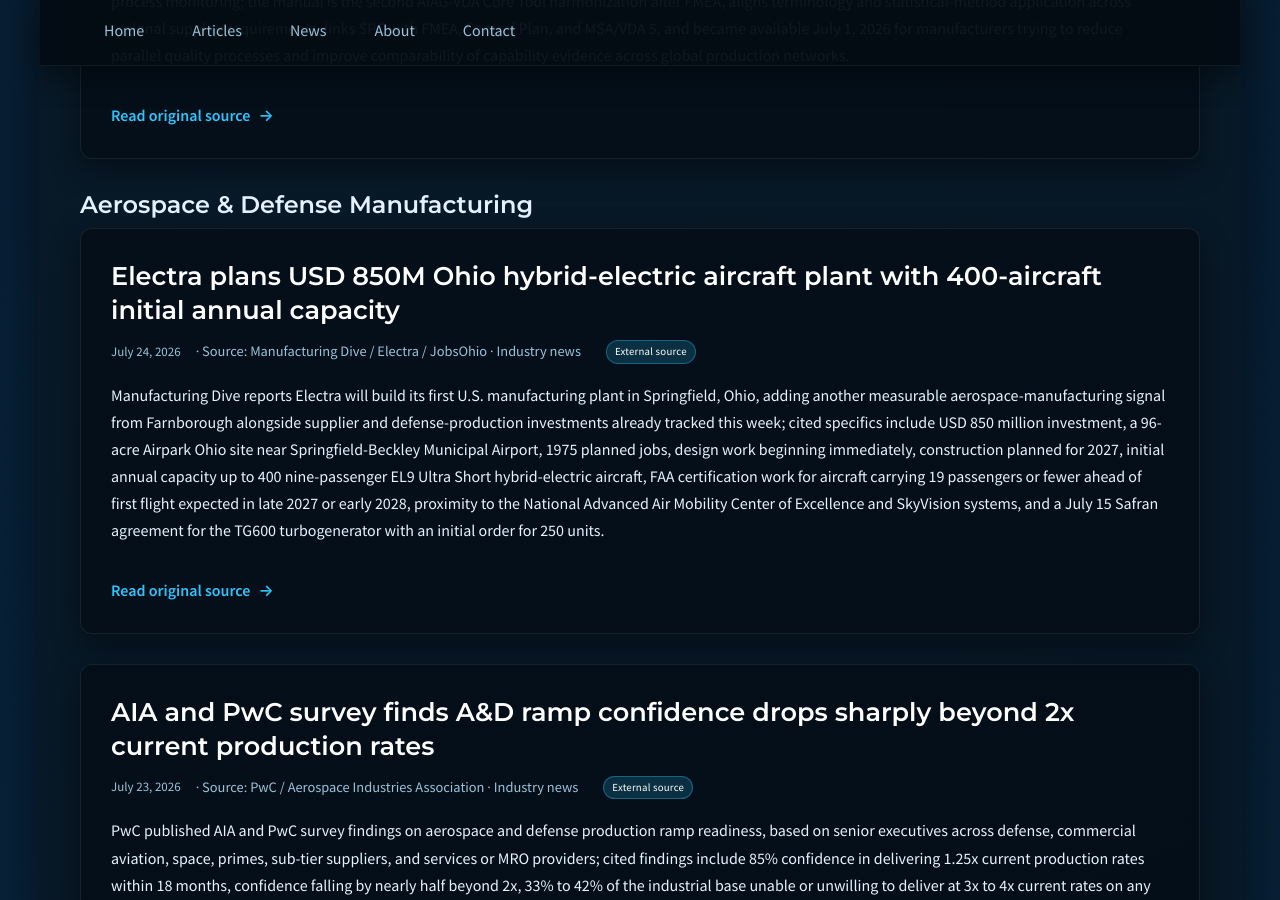
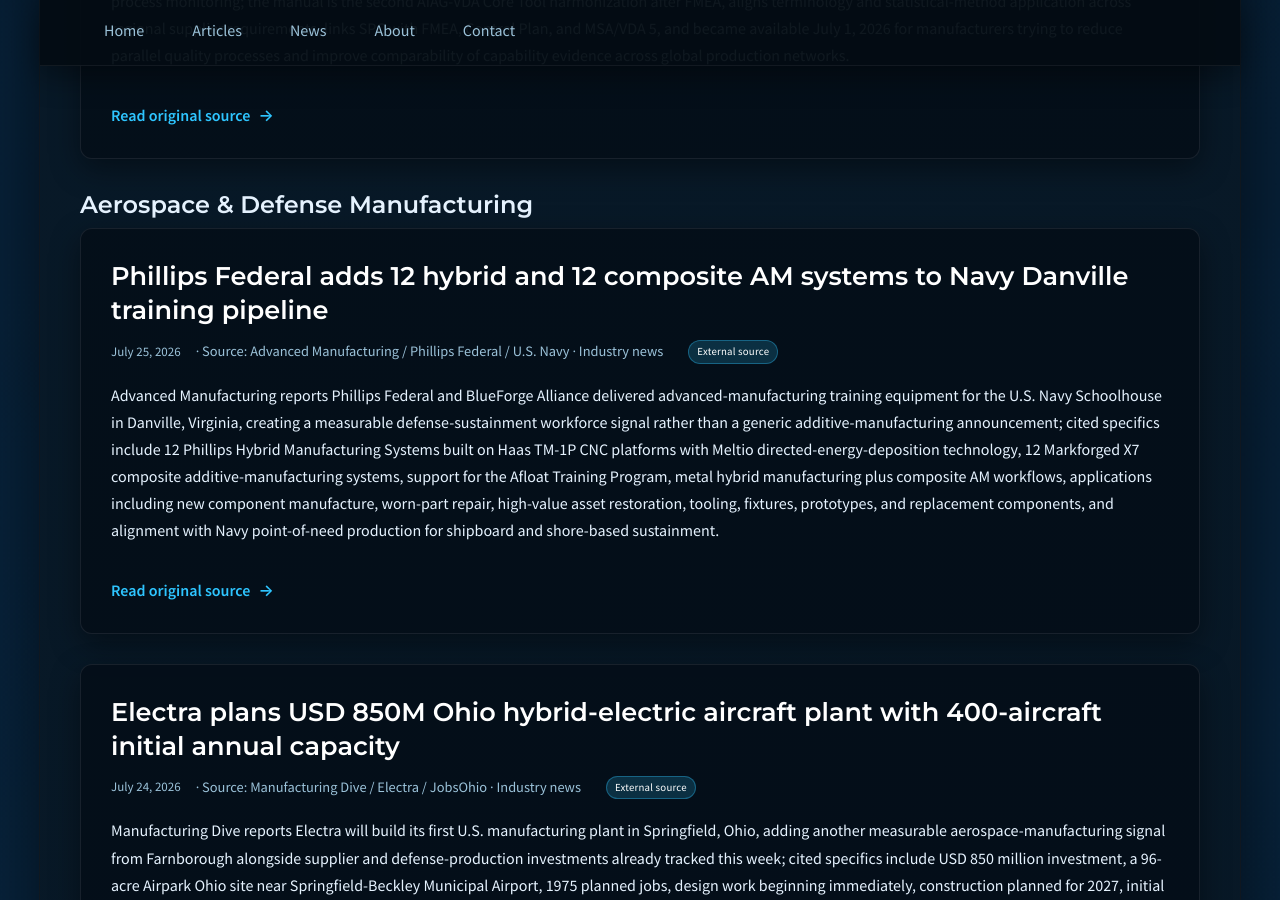
Before and after one commit to JohnForeman/MetrologyCentral, a Jekyll site: the page built from news.md, in a window 1280 px wide and 900 px high, scrolled down 2671 px. Built offline with Jekyll 4.4.1, drawn with Linux system fonts in a browser that asks for light colours.

Commit message:
Add Navy advanced manufacturing training item

```diff
--- a/_data/news.yml
+++ b/_data/news.yml
@@ -1,3 +1,11 @@
+- date: '2026-07-25'
+  title: Phillips Federal adds 12 hybrid and 12 composite AM systems to Navy Danville training pipeline
+  source: Advanced Manufacturing / Phillips Federal / U.S. Navy
+  sector: aerospace_defense_manufacturing
+  kind: industry_news
+  summary: >-
+    Advanced Manufacturing reports Phillips Federal and BlueForge Alliance delivered advanced-manufacturing training equipment for the U.S. Navy Schoolhouse in Danville, Virginia, creating a measurable defense-sustainment workforce signal rather than a generic additive-manufacturing announcement; cited specifics include 12 Phillips Hybrid Manufacturing Systems built on Haas TM-1P CNC platforms with Meltio directed-energy-deposition technology, 12 Markforged X7 composite additive-manufacturing systems, support for the Afloat Training Program, metal hybrid manufacturing plus composite AM workflows, applications including new component manufacture, worn-part repair, high-value asset restoration, tooling, fixtures, prototypes, and replacement components, and alignment with Navy point-of-need production for shipboard and shore-based sustainment.
+  url: https://www.advancedmanufacturing.org/news-desk/phillips-federal-adds-hybrid-and-additive-manufacturing-navy-training/article_6f7b36eb-fe39-4264-8cf2-86d5e931d04e.html
 - date: '2026-07-24'
   title: IMTS quality preview highlights Lumafield CT at 10x-15x speed boost, Zeiss 4K/60 fps optics, and Keyence AI programming
   source: SME / Advanced Manufacturing / Keyence / Zeiss / Lumafield
```
